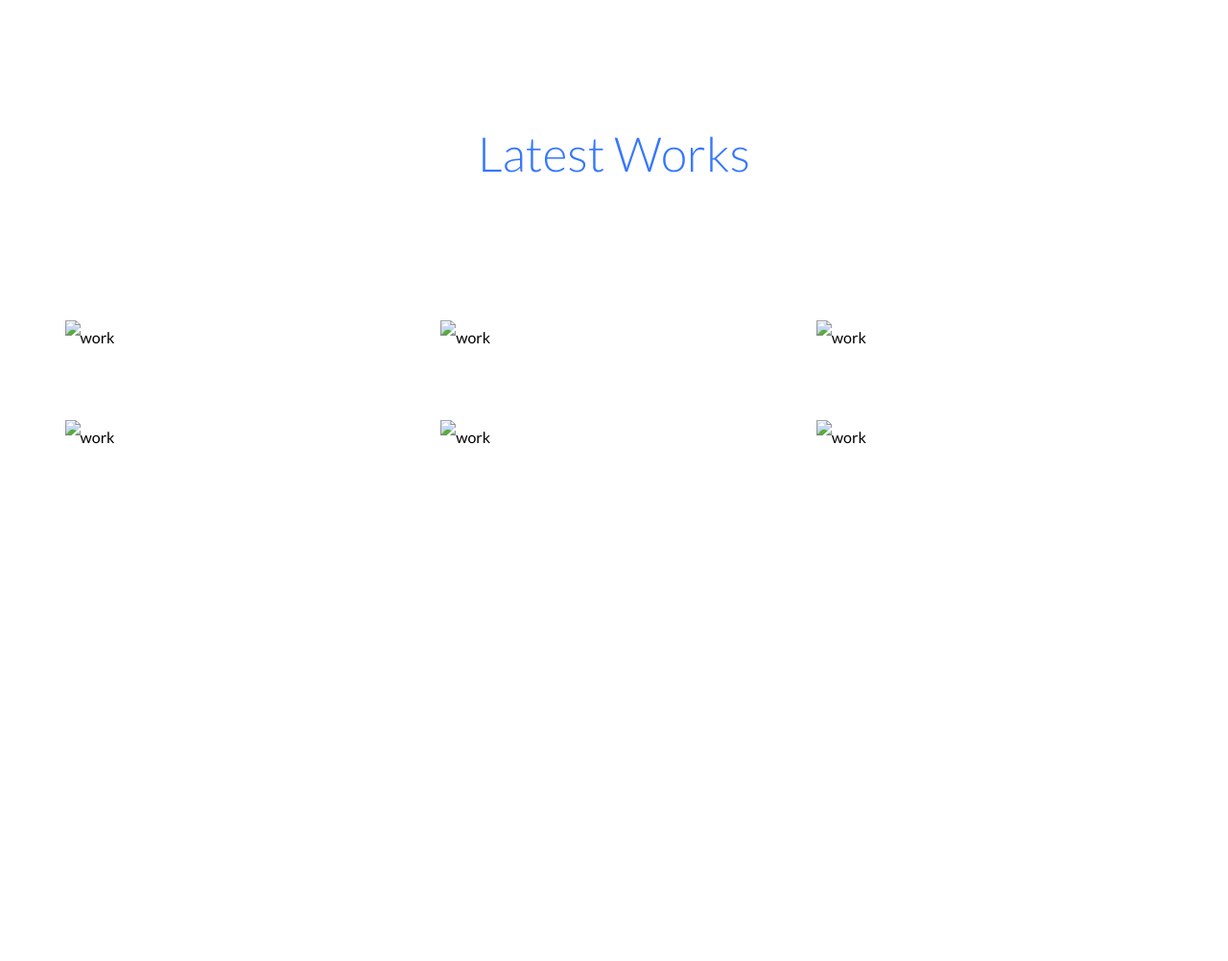
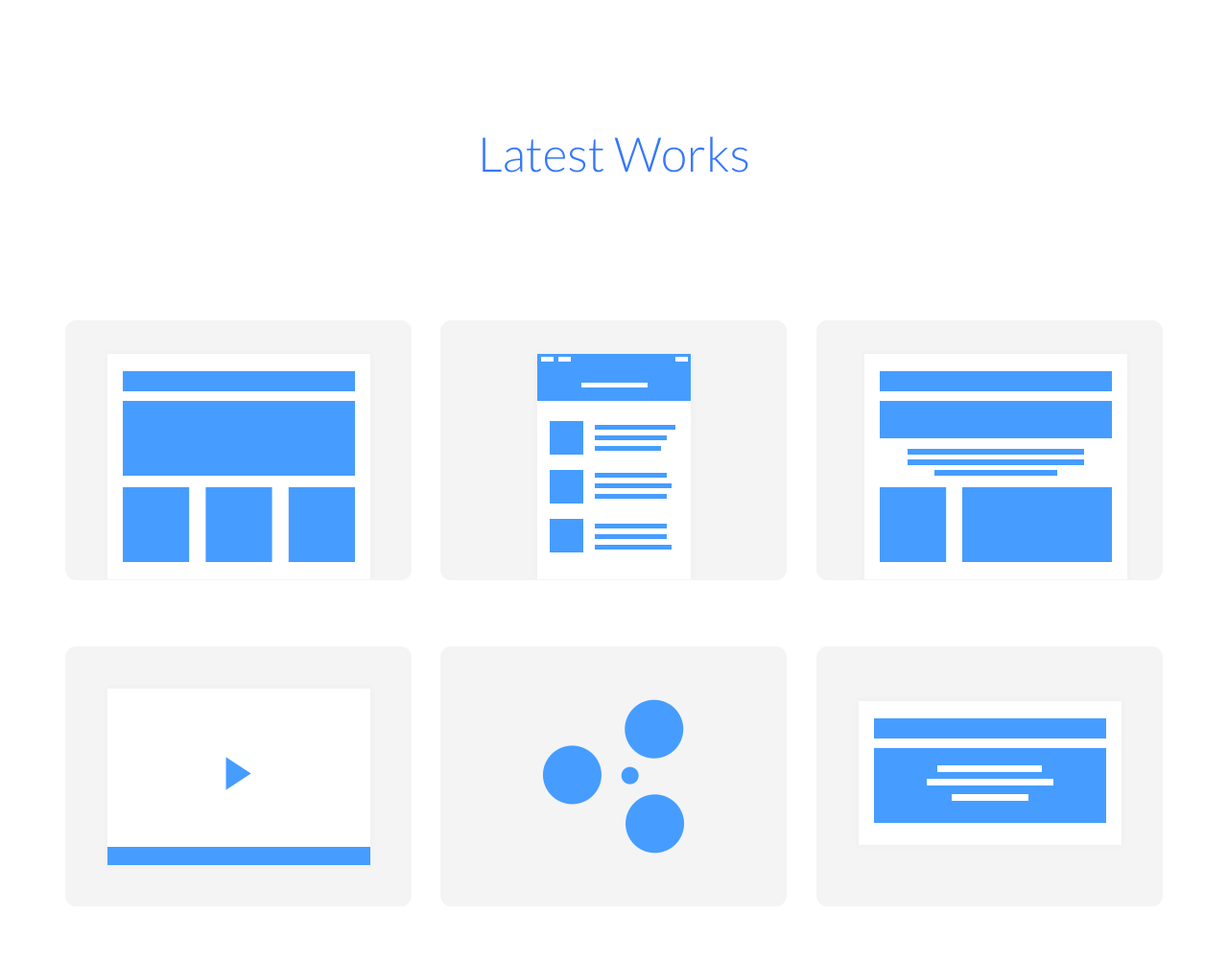
Before and after one commit to viktor-beet-root/practica, a plain HTML site: page latestWork.html in a window 1280 px wide. Shown: the whole page at 96% size. Before the commit the page ends 800 px from the top, so only its background shows below. Drawn offline with Linux system fonts and the light colour scheme; the site is published under a folder, as on GitHub Pages, so addresses that start at the root find nothing.

Commit message:
last changes

```diff
--- a/latestWork.html
+++ b/latestWork.html
@@ -7,29 +7,27 @@
     <link rel="stylesheet" href="css/style.css">
     <title>Praktika</title>
 </head>
-<body>
-    <div class="page">
+<body class="page">
     <div class="container latest-work" >
         <div class="row latest-work__container">
-                <h2 class="col-12 latest-work__item">Latest Works</h2>
+            <h2 class="col-12 latest-work__item title">Latest Works</h2>
             <div class="col-4 col-xl-6 col-lg-12 col-md-12 col-sm-12 latest-work__block">
-                    <img class="latest-work__img" src="/template/img/work-1.png" alt="work">
+                <img class="latest-work__img" src="./images/work-1.png" alt="work">
             </div>
             <div class="col-4 col-xl-6 col-lg-12 col-md-12 col-sm-12 latest-work__block">
-                    <img class="latest-work__img" src="/template/img/work-2.png" alt="work">
+                <img class="latest-work__img" src="./images/work-2.png" alt="work">
             </div>
             <div class="col-4 col-xl-6 col-lg-12 col-md-12 col-sm-12 latest-work__block">
-                    <img class="latest-work__img" src="/template/img/work-3.png" alt="work">
+                <img class="latest-work__img" src="./images/work-3.png" alt="work">
             </div>
             <div class="col-4 col-xl-6 col-lg-12 col-md-12 col-sm-12 latest-work__block">
-                    <img class="latest-work__img" src="/template/img/work-4.png" alt="work">
+                <img class="latest-work__img" src="./images/work-4.png" alt="work">
             </div>
             <div class="col-4 col-xl-6 col-lg-12 col-md-12 col-sm-12 latest-work__block">
-                    <img class="latest-work__img" src="/template/img/work-5.png" alt="work">
+                <img class="latest-work__img" src="./images/work-5.png" alt="work">
             </div>
             <div class="col-4 col-xl-6 col-lg-12 col-md-12 col-sm-12 latest-work__block">
-                    <img class="latest-work__img" src="/template/img/work-6.png" alt="work">
-                </div>
+                <img class="latest-work__img" src="./images/work-6.png" alt="work">
             </div>
         </div>
     </div>
--- a/src/_latestWork.scss
+++ b/src/_latestWork.scss
@@ -22,6 +22,7 @@
     &__img {
         display: block;
         margin: 0 auto;
+        max-width: 100%;
     }
 }
 
--- a/src/style.scss
+++ b/src/style.scss
@@ -4,4 +4,4 @@
 @import 'normalize';
 @import 'fonts';
 @import './typografy';
-@import 'latestWork'
+@import './latestWork'
```
Also changed, not shown: css/style.css, images/work-1.png (added), images/work-2.png (added), images/work-3.png (added), images/work-4.png (added), images/work-5.png (added), images/work-6.png (added). Lines whose indentation alone changed are shown as unchanged.
